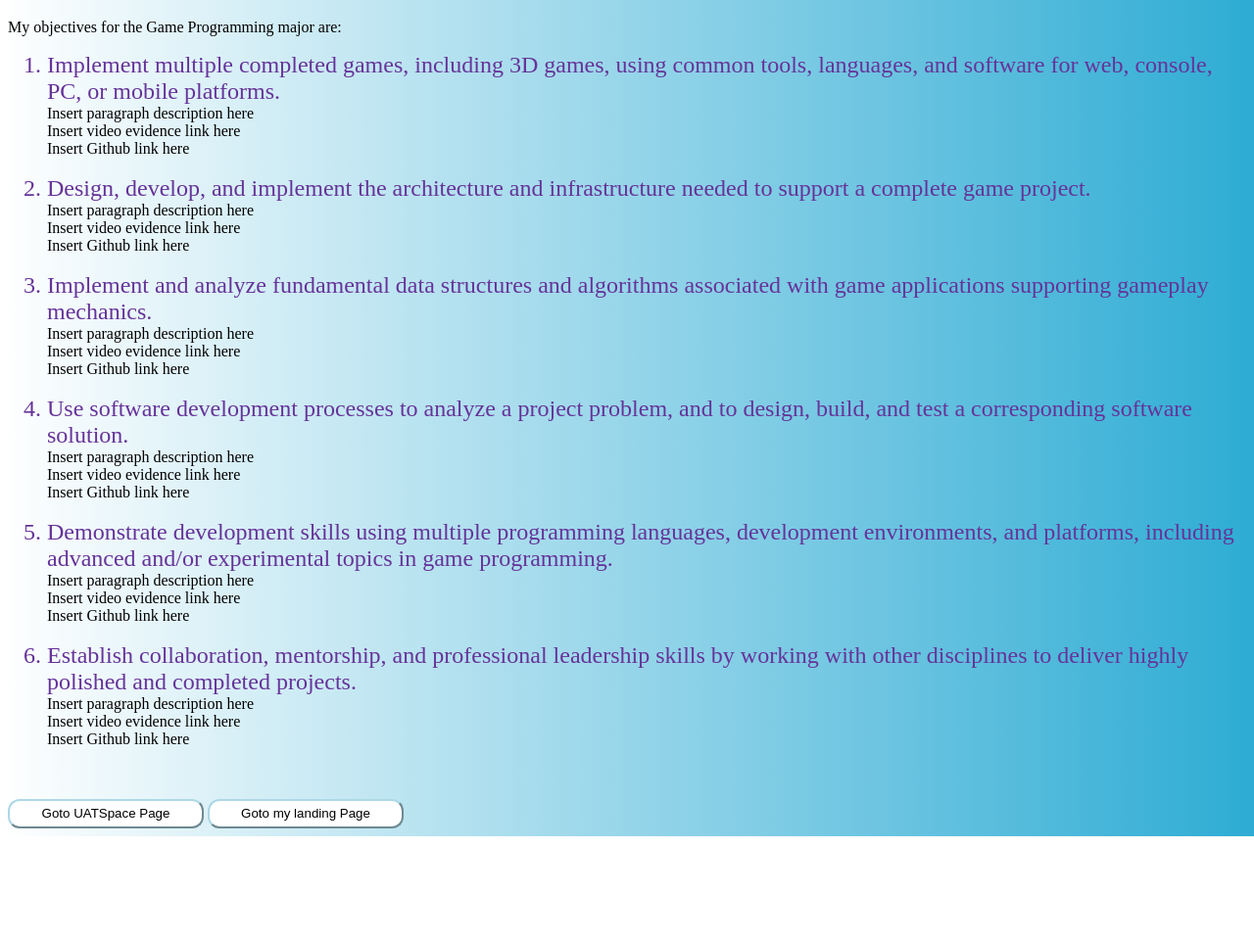
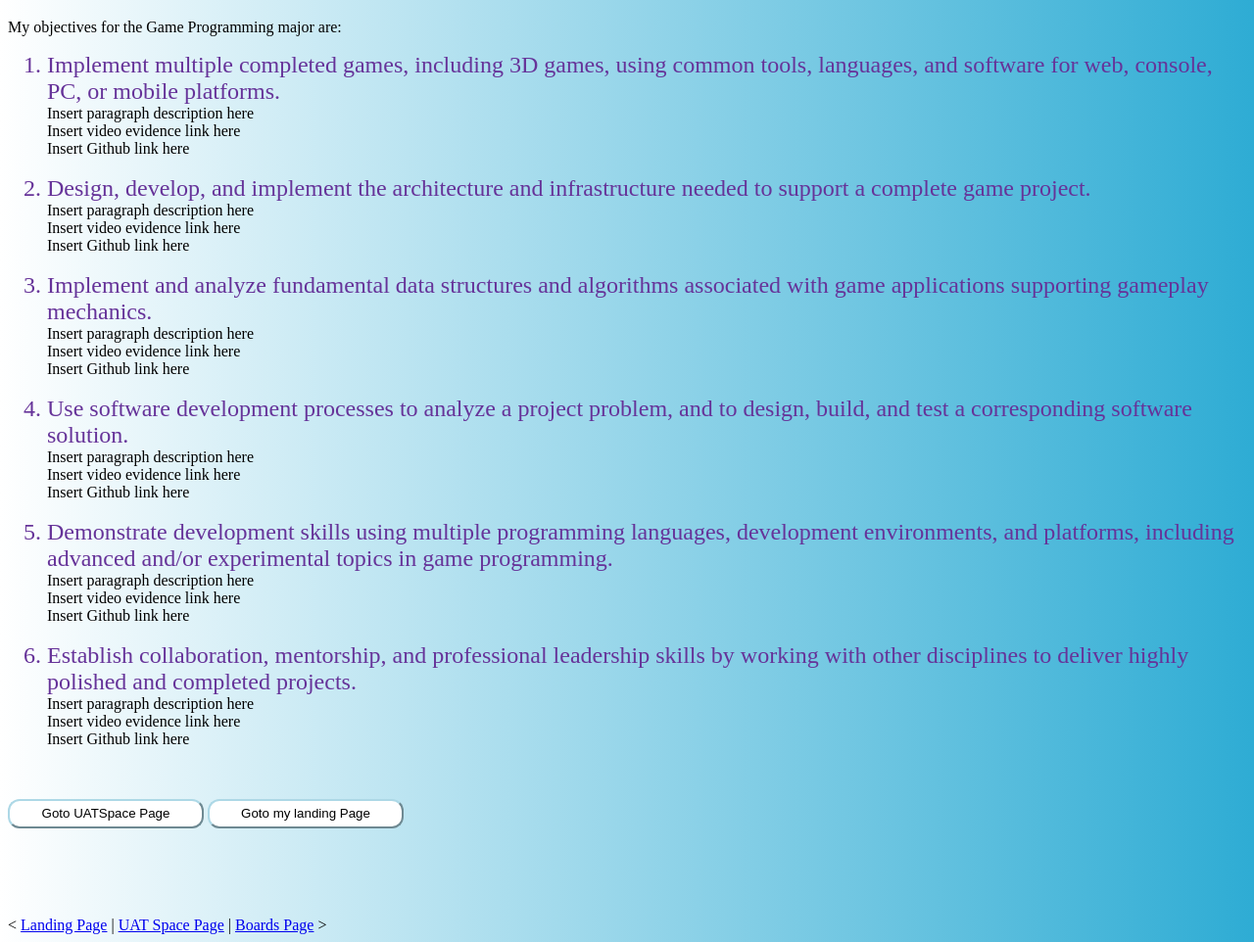
Before and after one commit to UAT-JohnDV-III/UAT-JohnDV-III.github.io, a plain HTML site: page boards.html in a window 1280 px wide. Shown: the part 61-1023 px from the top of the page at 98% size. Before the commit the page ends 915 px from the top, so only its background shows below. Drawn offline with Linux system fonts and the light colour scheme.

Commit message:
Add files via upload

```diff
--- a/boards.html
+++ b/boards.html
@@ -62,6 +62,12 @@
         <br><br>
         <button class="lgButton" onclick="goUATSpace();">Goto UATSpace Page</button>
         <button class="lgButton" onclick="goIndex();">Goto my landing Page</button>
+        <br><br><br><br><br><br>
+        <nav>
+            < <a href="index.html">Landing Page</a> |
+            <a href="login.html">UAT Space Page</a> |
+            <a href="boards.html">Boards Page</a> >
+        </nav>
     </body>
 
 </html>
```
Also changed, not shown: UATSpacePage.html (+6 -0 lines), index.html (+6 -0 lines).
